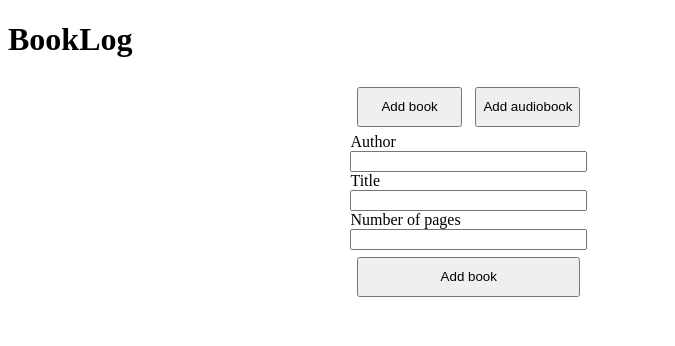
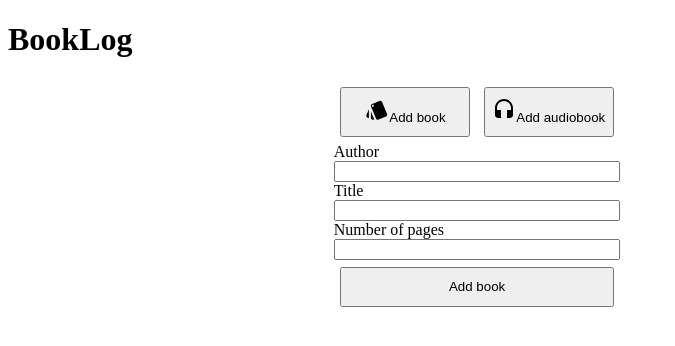
Before and after one commit to salvry/BookLog, a React (Vite) app: page / in a window 1280 px wide. Both pictures are taken after a click on the button "Add book". Shown: the top 346 px of the page, without its empty margins (0-675 px from the left). Built offline with nearby package versions, Linux system fonts and the light colour scheme.

Commit message:
some refactoring

```diff
--- a/package.json
+++ b/package.json
@@ -10,6 +10,10 @@
     "preview": "vite preview"
   },
   "dependencies": {
+    "@emotion/react": "^11.11.3",
+    "@emotion/styled": "^11.11.0",
+    "@mui/icons-material": "^5.15.10",
+    "@mui/material": "^5.15.10",
     "react": "^18.2.0",
     "react-dom": "^18.2.0"
   },
--- a/src/App.css
+++ b/src/App.css
@@ -4,6 +4,7 @@ form {
 
 
 }
+
 .bookform {
   display: flex;
   flex-direction: column;
@@ -26,8 +27,8 @@ form {
 }
 
 .selector-button {
-  width: 105px;
-  height: 40px;
+  width: 130px;
+  height: 50px;
   margin: 0.5em;
 }
 
@@ -46,6 +47,7 @@ form {
 .booklist-row .book-details {
   visibility: hidden;
   width: 120px;
+  height: 50px;
   background-color: black;
   color: white;
   padding: 5px 0;
--- a/src/App.jsx
+++ b/src/App.jsx
@@ -1,128 +1,32 @@
-import React from 'react';
+import './App.css';
 import { useState } from 'react';
-import './App.css';
-
-const BookSelector = ({ selectBook, selectAudioBook }) => {
-  return (
-    <div>
-      <button className="selector-button" onClick={selectBook}>Add book</button>
-      <button className="selector-button" onClick={selectAudioBook}>Add audiobook</button>
-    </div>
-  );
-}
-
-const BookForm = (props) => {
-  return (
-    <div className="form">
-      <form onSubmit={props.addBook}>
-        <label htmlFor="author">Author</label>
-        <input onChange={props.handleAuthorChange} type="text" id="author" value={props.author} />
-        <label htmlFor="title">Title</label>
-        <input onChange={props.handleTitleChange} type="text" id="title" value={props.title} />
-        {props.format === "audio" &&
-        <div className="audiobook-form">
-        <label htmlFor="reader">Reader</label>
-        <input type="text" id="reader" onChange={props.handleReaderChange} value={props.reader}/>
-        <label>Duration</label>
-        <input type="number" id="hours" onChange={props.handleHoursChange} value={props.hours} placeholder='Hours'/>
-        <input type="number" id="minutes" onChange={props.handleMinutesChange} value={props.minutes} placeholder='Minutes'/>
-        <button className="submit-button" type="submit">Add book</button>
-        </div>
-        }
-        {props.format==="print" &&
-        <div className="printbook-form">
-        <label htmlFor="pages">Number of pages</label>
-        <input type="number" id="pages" onChange={props.handlePagesChange} value={props.pages} />
-        <button className="submit-button" type="submit">Add book</button>
-        </div>
-      }
-    </form>
-    </div>
-  );
-}
-
-const BookListRow = ({book, showBook }) => {
-
-  return (
-    <div className="booklist-row">
-    <li><a onClick={showBook}>{book.author}: {book.title}
-    <span className="book-details">
-      {book.format==="audio" ? ` ${Math.floor(book.length/60)} hours and ${book.length%60} minutes` : ` ${book.length} pages`}
-    </span>
-    </a></li>
-    </div>
-  )
-}
+import BookSelector from './components/BookSelector'
+import BookForm from './components/BookForm'
+import BookListRow from './components/BookListRow'
 
 const App = () => {
 
-  const [bookFormat, setBookFormat] = useState('');
+  const [format, setFormat] = useState(null)
   const [books, setBooks] = useState([]);
-  const [audioBooks, setAudioBooks] = useState([]);
-  const [author, setauthor] = useState('');
-  const [bookTitle, setBookTitle] = useState('');
-  const [pages, setPages] = useState('');
-  const [hours, setHours] = useState('');
-  const [minutes, setMinutes] = useState('');
-  const [reader, setReader] = useState('');
+  const [audioBooks, setAudiobooks] = useState([]);
 
 
   const selectBook = () => {
-    setBookFormat('print');
+    setFormat('print');
   }
 
   const selectAudioBook = () => {
-    setBookFormat('audio');
+    setFormat('audio');
   }
 
-  const handleAuthorChange = (event) => {
-    setauthor(event.target.value);
+  const addBook = (book) => {
+    if (book.format === "print") {
+      setBooks(books.concat(book))
     }
-
-  const handleTitleChange = (event) => {
-    setBookTitle(event.target.value);
-  }
-
-  const handlePagesChange = (event) => {
-    setPages(event.target.value);
-  }
-
-  const handleHoursChange = (event) => {
-    setHours(event.target.value);
-  }
-
-  const handleMinutesChange = (event) => {
-    setMinutes(event.target.value);
-  }
-
-  const handleReaderChange = (event) => {
-    setReader(event.target.value);
-  }
-
-  const addBook = (event) => {
-    event.preventDefault();
-    if(bookFormat==="print"){
-      const newBook = {author: author, title: bookTitle, length: Number(pages), format:"print"};
-      setBooks(books.concat(newBook))
-      setauthor('');
-      setBookTitle('');
-      setPages('');
-      }
-    if(bookFormat==="audio"){
-      const newBook = {author: author, title: bookTitle, length: Number(hours)*60 + Number(minutes), reader: reader, format: "audio"};
-      setAudioBooks(audioBooks.concat(newBook));
-      setauthor('');
-      setBookTitle('');
-      setHours('');
-      setMinutes('');
-      setReader('');
+    if (book.format === "audio") {
+      setAudiobooks(audioBooks.concat(book))
     }
   }
-
-  const showBook = (book) => {
-    console.log(book)
-  }
-
   const pagesRead = books.reduce((acc, curr) => acc + curr.length, 0)
   const hoursListened = Math.floor(audioBooks.reduce((acc, curr) => acc + curr.length, 0) / 60)
   const minutesListened = audioBooks.reduce((acc, curr) => acc + curr.length, 0) % 60
@@ -132,20 +36,16 @@ const App = () => {
       <h1>BookLog</h1>
       <div className="booklog">
         <div className="bookform">
-          <BookSelector selectBook={selectBook} selectAudioBook={selectAudioBook}/>
-          {bookFormat === "print" && <BookForm format={bookFormat} author={author} title={bookTitle} pages={pages} addBook={addBook} handleAuthorChange={handleAuthorChange}
-          handleTitleChange={handleTitleChange} handlePagesChange={handlePagesChange} />}
-          {bookFormat === "audio" && <BookForm format={bookFormat} author={author} title={bookTitle} hours={hours} minutes={minutes}
-          reader={reader} addBook={addBook} handleAuthorChange={handleAuthorChange} handleTitleChange={handleTitleChange}
-          handleHoursChange={handleHoursChange} handleMinutesChange={handleMinutesChange} handleReaderChange={handleReaderChange} />}
+          <BookSelector selectBook={selectBook} selectAudioBook={selectAudioBook} />
+          <BookForm format={format} createBook={addBook} />
         </div>
         <div className="booklists">
           {books.length > 0 && <><h2>Books</h2><ul>{books.map(book => <BookListRow key={book.title} book={book}
-        showBook={()=>showBook(book)}/>)}</ul>
+            showBook={() => console.log(book)} />)}</ul>
             <p>You have read {pagesRead} pages</p>
           </>}
           {audioBooks.length > 0 && <><h2>Audiobooks</h2>
-        <ul>{audioBooks.map(book => <BookListRow key={book.title} book={book} showBook={()=>showBook(book)} length={book.length} />)}</ul>
+            <ul>{audioBooks.map(book => <BookListRow key={book.title} book={book} showBook={() => console.log(book)} length={book.length} />)}</ul>
             <p>You have listened to audiobooks for {hoursListened} hours and {minutesListened} minutes</p>
           </>
           }
--- /dev/null
+++ b/src/components/BookForm.jsx
@@ -0,0 +1,110 @@
+import PropTypes from 'prop-types';
+import { useState } from 'react';
+
+
+const BookForm = (props) => {
+
+    const [author, setauthor] = useState('');
+    const [title, setTitle] = useState('');
+    const [pages, setPages] = useState('');
+    const [hours, setHours] = useState('');
+    const [minutes, setMinutes] = useState('');
+    const [reader, setReader] = useState('');
+
+    const handleAuthorChange = (event) => {
+        setauthor(event.target.value);
+    }
+
+    const handleTitleChange = (event) => {
+        setTitle(event.target.value);
+    }
+
+    const handlePagesChange = (event) => {
+        setPages(event.target.value);
+    }
+
+    const handleHoursChange = (event) => {
+        setHours(event.target.value);
+    }
+
+    const handleMinutesChange = (event) => {
+        setMinutes(event.target.value);
+    }
+
+    const handleReaderChange = (event) => {
+        setReader(event.target.value);
+    }
+
+    const addBook = (event) => {
+        event.preventDefault();
+        if (!title || !author) {
+            alert("Title and author are mandatory")
+            return
+        }
+        if (props.format === "print") {
+            props.createBook({ author: author, title: title, length: Number(pages), format: "print" });
+            setauthor('');
+            setTitle('');
+            setPages('');
+
+        }
+        else if (props.format === "audio") {
+            props.createBook({ author: author, title: title, length: Number(hours) * 60 + Number(minutes), reader: reader, format: "audio" });
+            setauthor('');
+            setTitle('');
+            setHours('');
+            setMinutes('');
+            setReader('');
+        }
+    }
+
+    if (!props.format) {
+        return null
+    }
+    return (
+        <div className="form">
+            <form onSubmit={addBook}>
+                <label htmlFor="author">Author</label>
+                <input onChange={handleAuthorChange} type="text" id="author" value={author} />
+                <label htmlFor="title">Title</label>
+                <input onChange={handleTitleChange} type="text" id="title" value={title} />
+                {props.format === "audio" &&
+                    <div className="audiobook-form">
+                        <label htmlFor="reader">Reader</label>
+                        <input type="text" id="reader" onChange={handleReaderChange} value={reader} />
+                        <label>Duration</label>
+                        <input type="number" id="hours" onChange={handleHoursChange} value={hours} placeholder='Hours' />
+                        <input type="number" id="minutes" onChange={handleMinutesChange} value={minutes} placeholder='Minutes' />
+                        <button className="submit-button" type="submit">Add book</button>
+                    </div>
+                }
+                {props.format === "print" &&
+                    <div className="printbook-form">
+                        <label htmlFor="pages">Number of pages</label>
+                        <input type="number" id="pages" onChange={handlePagesChange} value={pages} />
+                        <button className="submit-button" type="submit">Add book</button>
+                    </div>
+                }
+            </form>
+        </div>
+    );
+}
+BookForm.propTypes = {
+    addBook: PropTypes.func,
+    handleAuthorChange: PropTypes.func,
+    handleTitleChange: PropTypes.func,
+    handleReaderChange: PropTypes.func,
+    handleHoursChange: PropTypes.func,
+    handleMinutesChange: PropTypes.func,
+    handlePagesChange: PropTypes.func,
+    createBook: PropTypes.func,
+    createAudioBook: PropTypes.func,
+    author: PropTypes.string,
+    title: PropTypes.string,
+    reader: PropTypes.string,
+    format: PropTypes.string,
+    pages: PropTypes.string,
+    hours: PropTypes.string,
+    minutes: PropTypes.string
+}
+export default BookForm
--- /dev/null
+++ b/src/components/BookListRow.jsx
@@ -0,0 +1,26 @@
+import PropTypes from 'prop-types';
+
+const BookListRow = ({ book, showBook }) => {
+    const bookDetails = book => {
+        if (book.format === "audio") {
+            return `Reader: ${book.reader}, ${Math.floor(book.length / 60)} hours and ${book.length % 60} minutes`
+        }
+        else {
+            return `${book.length} pages`
+        }
+    }
+    return (
+        <div className="booklist-row">
+            <li><a onClick={showBook}>{book.author}: {book.title}
+                <span className="book-details">
+                    {bookDetails(book)}
+                </span>
+            </a></li>
+        </div>
+    )
+}
+BookListRow.propTypes = {
+    book: PropTypes.object,
+    showBook: PropTypes.func
+}
+export default BookListRow
--- /dev/null
+++ b/src/components/BookSelector.jsx
@@ -0,0 +1,24 @@
+import HeadsetIcon from '@mui/icons-material/Headset';
+import StyleIcon from '@mui/icons-material/Style';
+
+import PropTypes from 'prop-types';
+
+const BookSelector = ({ selectBook, selectAudioBook }) => {
+
+    return (
+        <div>
+            <button className="selector-button" onClick={selectBook}>
+                <span><StyleIcon /></span>
+                Add book</button>
+            <button className="selector-button" onClick={selectAudioBook}>
+                <span><HeadsetIcon /></span>
+                Add audiobook</button>
+        </div >
+    );
+}
+
+BookSelector.propTypes = {
+    selectBook: PropTypes.func,
+    selectAudioBook: PropTypes.func
+}
+export default BookSelector
```
Also changed, not shown: src/components/Notification.jsx (added), 1 other file (tests, documents, lock files or other folders). Lines whose indentation alone changed are shown as unchanged.
